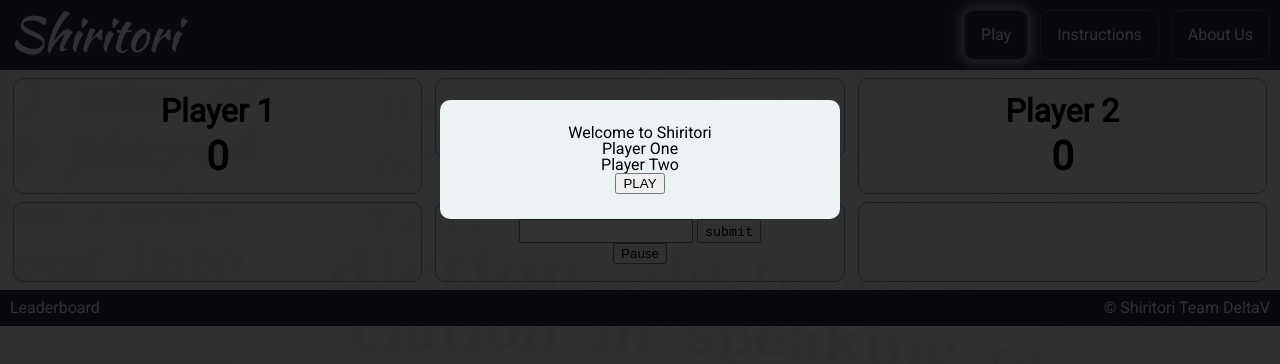
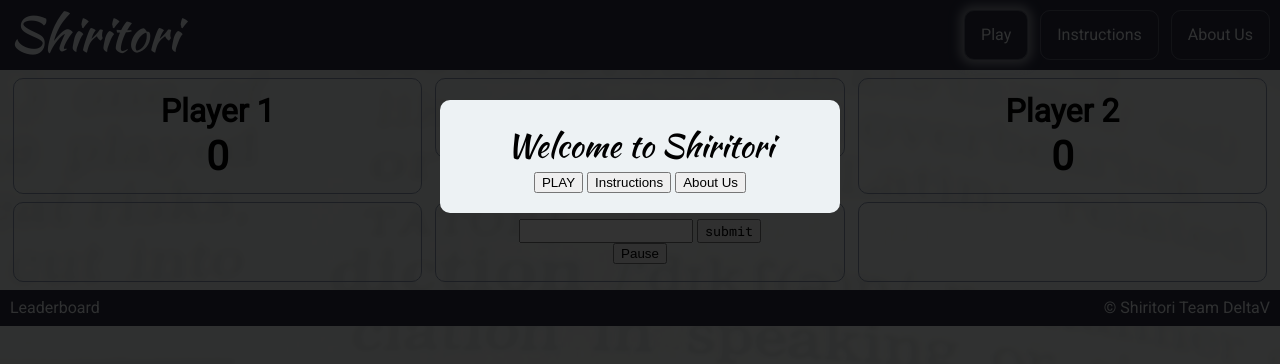
Before and after one commit to mlhaus/shiritori, a plain HTML site: page index.html in a window 1280 px wide. Drawn offline with Linux system fonts and the light colour scheme.

Commit message:
Styled welcome message

```diff
--- a/css/style.css
+++ b/css/style.css
@@ -171,6 +171,13 @@ input {
   width: 400px;
   margin: 100px auto;
   text-align: center;
-  padding: 25px;
+  padding: 20px;
   border-radius: 10px;
 }
+.outer h2 {
+  font-family: 'Kaushan Script', cursive;
+  font-size: 2em;
+  /* border: 1px solid black; */
+  padding: 5px;
+  margin: 5px;
+}
--- a/index.html
+++ b/index.html
@@ -63,9 +63,9 @@
       <div class="inner">
         <h2>Welcome to Shiritori</h2>
         <!-- Input names will go here-->
-        <h3>Player One</h3>
-        <h3>Player Two</h3>
         <button id="playButton">PLAY</button>
+        <button id="instructionsButton">Instructions</button>
+        <button id="aboutUsButton">About Us</button>
       </div>
     </div>
     <div id="pause" class="outer">
```
